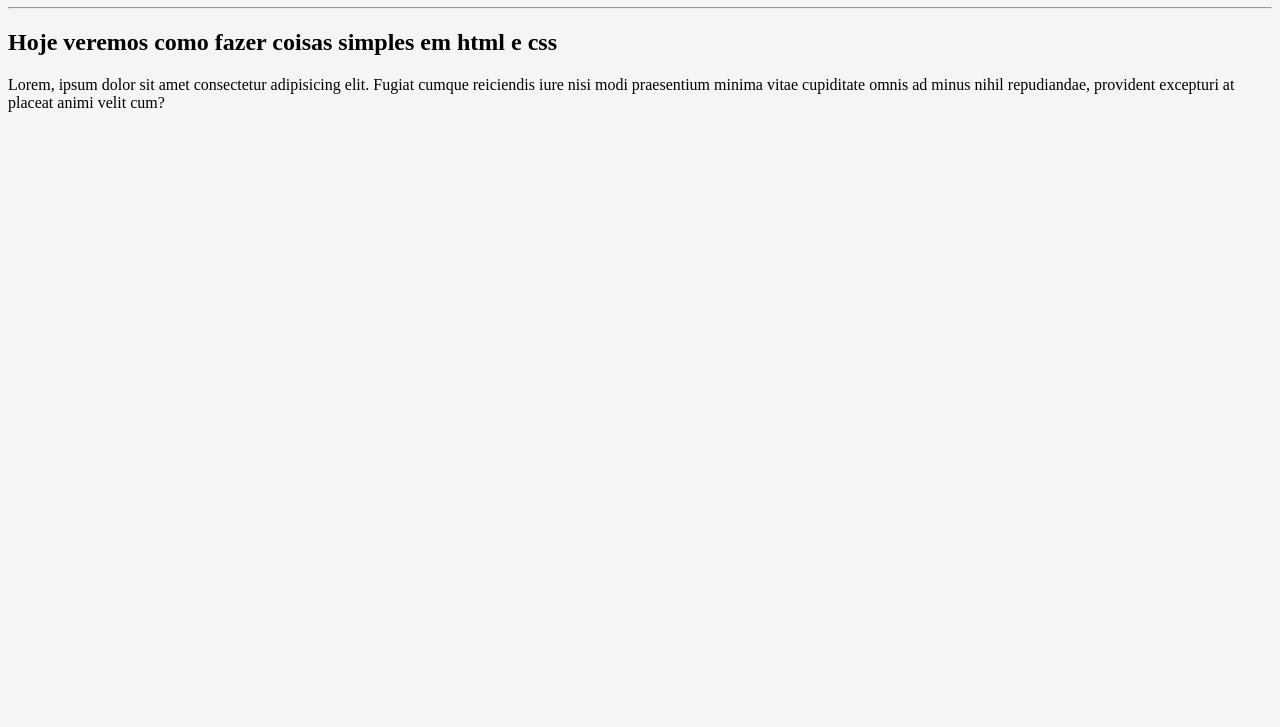
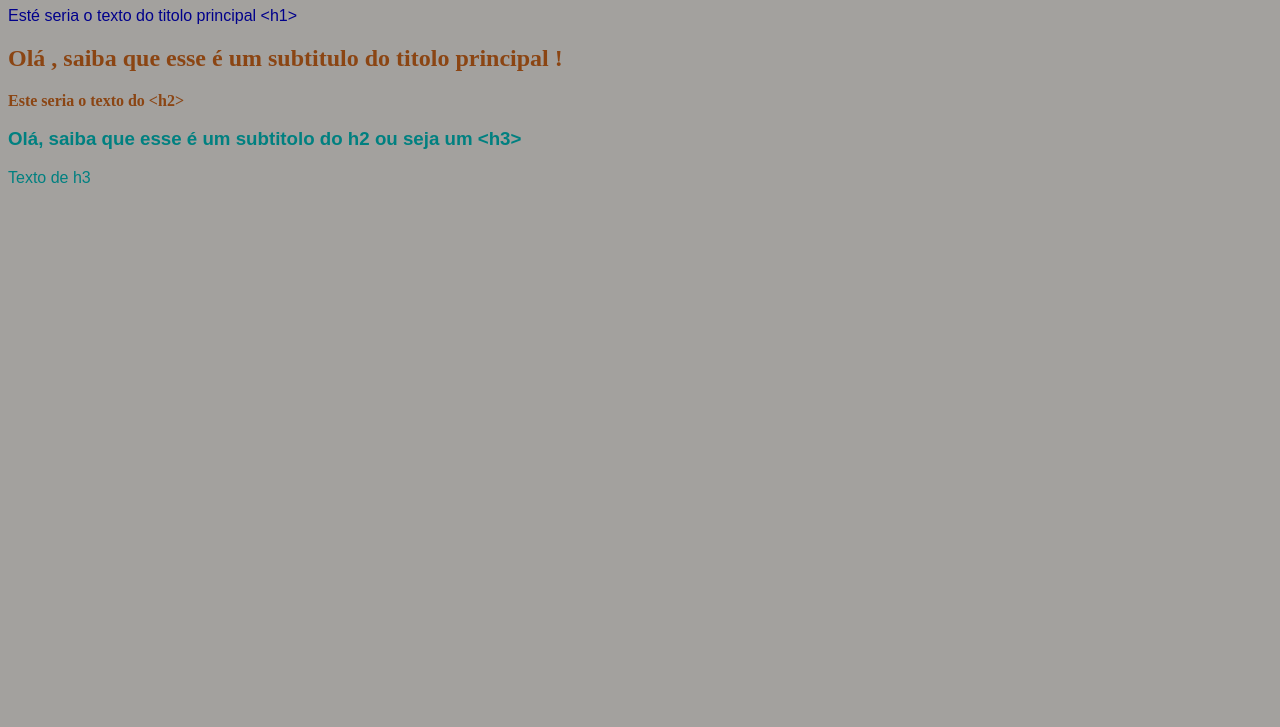
Before and after one commit to joao-vitor-viera-rodacki/curso_de_html_css_js, a plain HTML site: page exercicios/ex001/index.html in a window 1280 px wide. Shown: the part 73-800 px from the top of the page. Drawn offline with Linux system fonts and the light colour scheme.

Commit message:
fazendo exercicio da aula 006
Utulizei clases que nap foi incinado nessa aula
mas o resto dos texto foi

```diff
--- a/exercicios/ex001/index.html
+++ b/exercicios/ex001/index.html
@@ -3,28 +3,37 @@
 <head>
     <meta charset="UTF-8">
     <meta name="viewport" content="width=device-width, initial-scale=1.0">
-    <title>Document</title>
     <link rel="shortcut icon" href="favicon.ico" type="image/x-icon">
+    <title>Hierarquia de textos</title>
+    <style>
+        body {
+            background-color: rgb(163, 161, 158);
+            color: rgb(33, 34, 36);
+            font-family: cursive;
+        }
+        .paragrafo_h1 {
+            font-family: fantasy;
+            color: darkblue;
+        }
+        .paragrafo_h2 {
+            font-family: initial;
+            color:   saddlebrown;
+        }
+        .paragrafo_h3 {
+            font-family: sans-serif;
+            color: teal;
+        }
 
-    <style>
+    </style>
+</head>
+<body>
+    <h1 class="paragrafo_h1">Olá este é um exercicio</h1>
+    <p class="paragrafo_h1">Esté seria o texto do titolo principal &lt;h1&gt; </p>
 
-        body {
-            background-color: whitesmoke;
-        }
-        h1 {
+    <h2 class="paragrafo_h2">Olá , saiba que esse é um subtitulo do titolo principal !</h2>
+    <p class="paragrafo_h2"><strong>Este seria o texto do &lt;h2&gt; </strong></p>
 
-            font-family: fantasy;
-            color: rgb(0, 0, 0);
-
-        }
-</style>
-</head>
-
-<body>
-
-    <h1>Olá,mundo!</h1>
-    <hr>
-    <h2>Hoje veremos como fazer coisas simples em html e css </h2>
-    <p>Lorem, ipsum dolor sit amet consectetur adipisicing elit. Fugiat cumque reiciendis iure nisi modi praesentium minima vitae cupiditate omnis ad minus nihil repudiandae, provident excepturi at placeat animi velit cum?</p>
+    <h3 class="paragrafo_h3">Olá, saiba que esse é um subtitolo do h2 ou seja um &lt;h3&gt;</h3>
+    <p class="paragrafo_h3">Texto de h3</p>
 </body>
 </html>
```
Also changed, not shown: aulas/aula008/index.html (+19 -2 lines), exercicios/teste/index.html (added, +30 -0 lines), exercicios/teste/favicon.ico (added), 2 other files.
